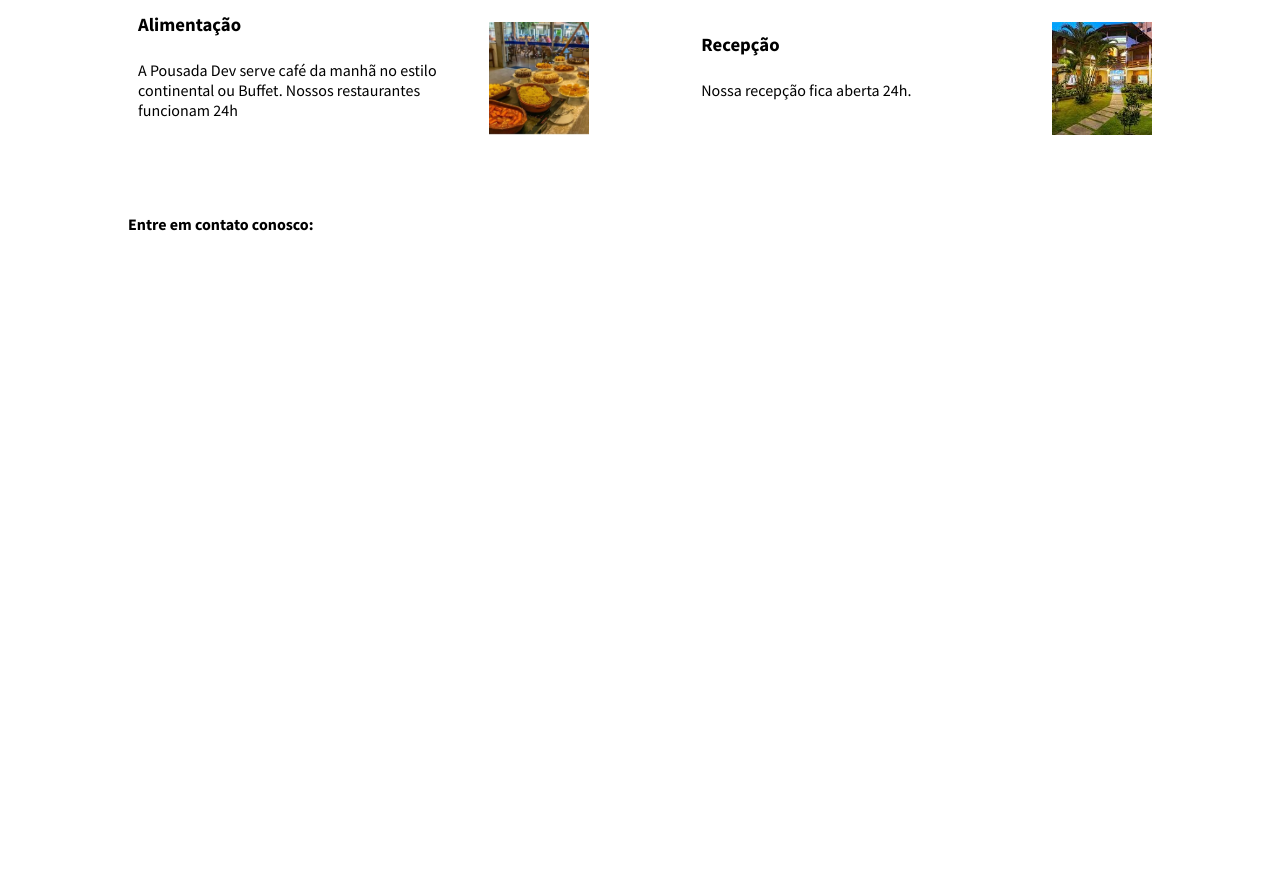
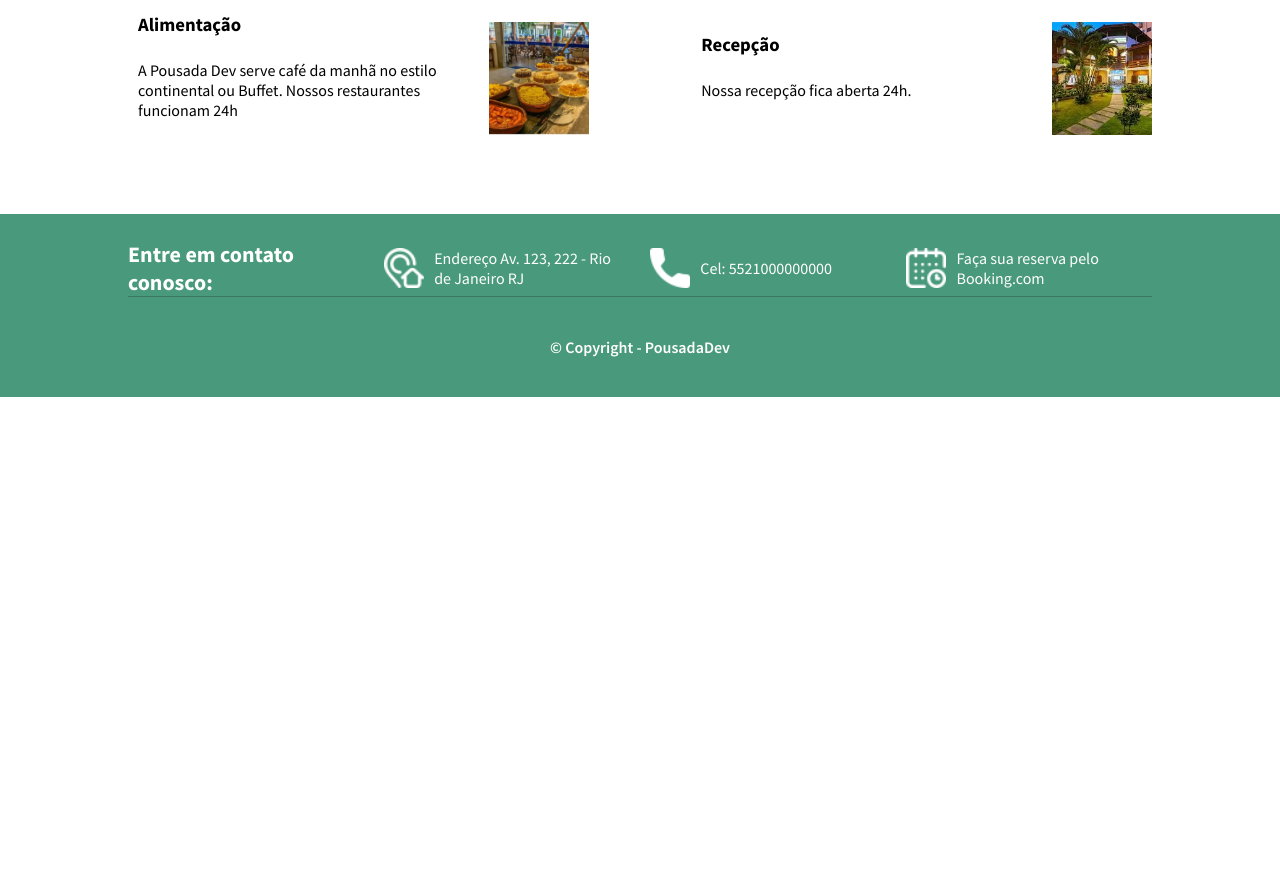
Before and after one commit to muitnep/pousadasecreta, a plain HTML site: page index.html in a window 1280 px wide. Shown: the part 2437-3320 px from the top of the page. After the commit the page ends 2834 px from the top, so only its background shows below. Drawn offline with Linux system fonts and the light colour scheme.

Commit message:
estilizado o footer e finalizado estilziacao da página principal

```diff
--- a/css/style.css
+++ b/css/style.css
@@ -7,6 +7,8 @@
   --back-desc-title: #0a9077b3;
   --room-border: #00836a;
   --link-a-room: #333;
+  --border-footer:#3b7863;
+  --footer-back:#49997d;
 }
 /*RESET*/
 * {
@@ -179,3 +181,54 @@ img {
 }
 
 /*FOOTER*/
+.footer {
+
+  background-color: var(--footer-back);
+  color: var(--font-color);
+
+}
+
+.footer h4{
+  font-size: 1.375rem;
+}
+
+.footer-container {
+  display: flex;
+  align-items: center;
+  flex-wrap: wrap;
+  justify-content: space-between;
+  padding-top: 1.625rem;
+}
+
+.footer-info {
+  width: 23%;
+  display: flex;
+  align-items: center;
+}
+
+.footer-link {
+  margin-right: .625rem;
+  color: var(--font-color);
+  text-decoration: none;
+
+}
+
+.footer-icon {
+  width: 2.5rem;
+  height: 2.5rem;
+  margin-right: .625rem;
+}
+
+.footer-info a {
+  text-decoration: none;
+  color: var(--font-color);
+}
+
+.footer-copyright {
+  text-align: center;
+  padding: 2.5rem;
+  border-top: 1px solid var(--border-footer);
+  color: var(--font-color);
+  font-weight: 600;
+  width: 100%;
+}
```
